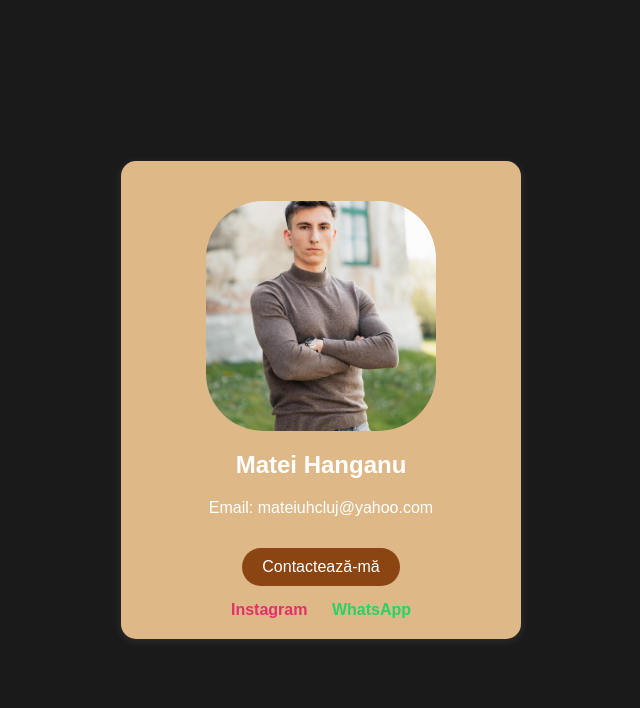
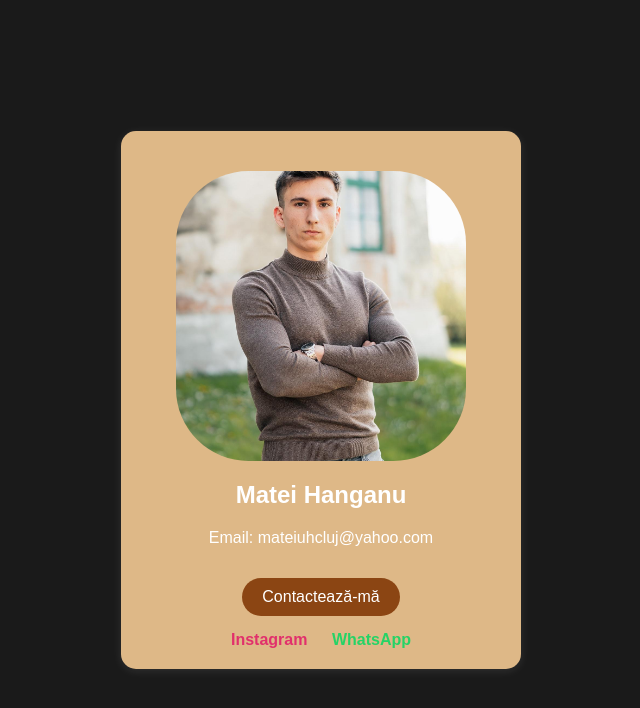
Before and after one commit to MateiHanganu/CarteDeVizita, a plain HTML site: page index.html in a window 1280 px wide. Shown: the whole page, without its empty margins (319-959 px from the left). Drawn offline with Linux system fonts and the light colour scheme.

Commit message:
Update index.html

```diff
--- a/index.html
+++ b/index.html
@@ -30,8 +30,8 @@
         }
 
             .card img {
-                width: 230px;
-                height: 230px;
+                width: 290px;
+                height: 290px;
                 object-fit: cover;
                 border-radius: 25%;
                 margin-top: 20px;
```
